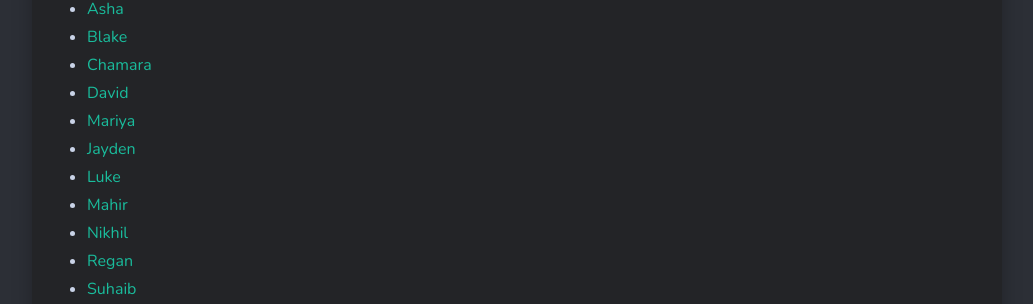
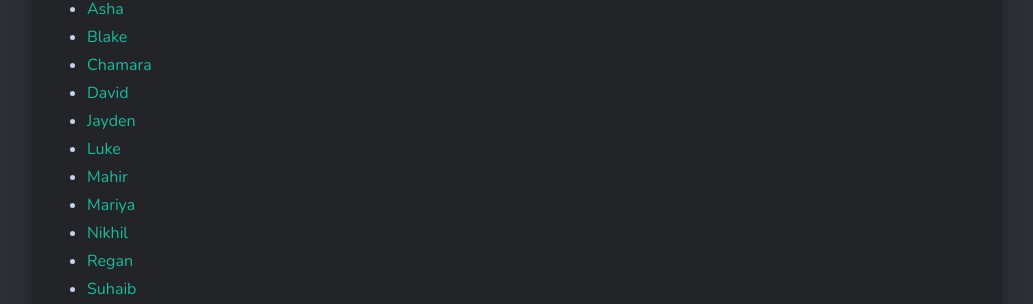
Before and after one commit to larsoliverdam/nmit, a Jekyll site: the page built from _pages/NET701.md, in a window 1280 px wide and 900 px high, scrolled down 894 px. Shown: the part 150-454 px from the top of the window, without its empty margins (123-1156 px from the left). Built offline with Jekyll 4.4.1, drawn with Linux system fonts in a browser that asks for light colours; nearby versions of some CDN libraries; comment, search, counter and statistics services are not loaded.

Commit message:
NET701 update

```diff
--- a/_pages/NET701.md
+++ b/_pages/NET701.md
@@ -15,10 +15,10 @@ image: VMware.jpg
 * [Blake](https://blakedes501.wordpress.com/category/net701/)
 * [Chamara](https://enterprise-infrastructures.blogspot.com/)
 * [David](https://sydeme.news.blog/)
-* [Mariya](https://mariyanet701.wordpress.com/)
 * [Jayden](https://jaykdpc.wordpress.com/category/net701/)
 * [Luke](https://lukewarren256642448.wordpress.com/)
 * [Mahir](https://blogsofking.wordpress.com/net701/)
+* [Mariya](https://mariyanet701.wordpress.com/)
 * [Nikhil](https://nikhilnet701.wordpress.com/)
 * [Regan](https://medium.com/@r.zohrab/net-701-blog-c549b5a64db8)
 * [Suhaib](https://parappallath.wordpress.com/)
```
